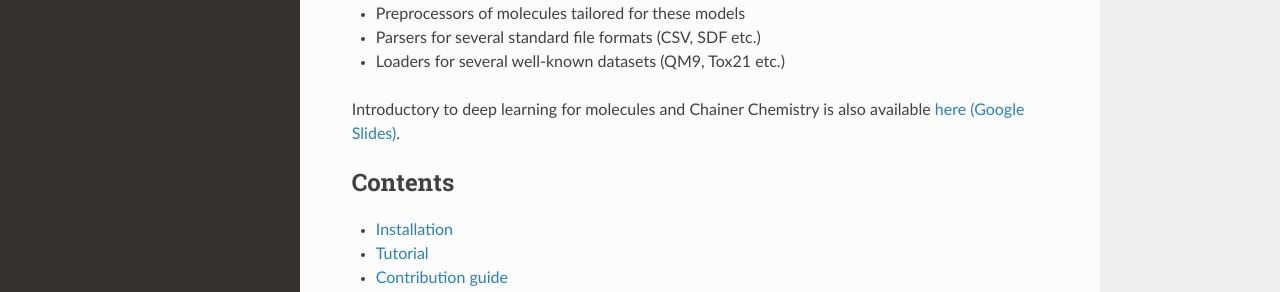
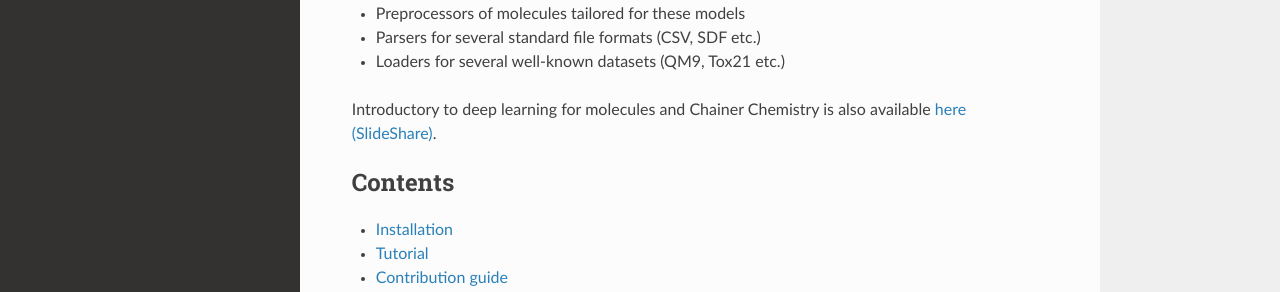
Before and after one commit to chainer/chainer-chemistry, a Sphinx documentation site: the page built from docs/source/index.rst, in a window 1280 px wide. Shown: the part 371-663 px from the top of the page. Built offline with Sphinx 7.4.7 and the Read the Docs theme 2.0.0, drawn with Linux system fonts in a browser that asks for light colours.

Commit message:
Change the path to the slide

```diff
--- a/docs/source/index.rst
+++ b/docs/source/index.rst
@@ -12,7 +12,7 @@
 * Loaders for several well-known datasets (QM9, Tox21 etc.)
 
 
-Introductory to deep learning for molecules and Chainer Chemistry is also available `here (Google Slides) <https://docs.google.com/presentation/d/1oNGaB1fdF2TGpU9PZIkxnQVyzuUl4umudLMA96d5F_s/>`_.
+Introductory to deep learning for molecules and Chainer Chemistry is also available `here (SlideShare) <https://www.slideshare.net/KentaOono/deep-learning-for-molecules-introduction-to-chainer-chemistry>`_.
 
 .. toctree::
    :maxdepth: 1
```
Also changed, not shown: README.md (+1 -1 lines).
